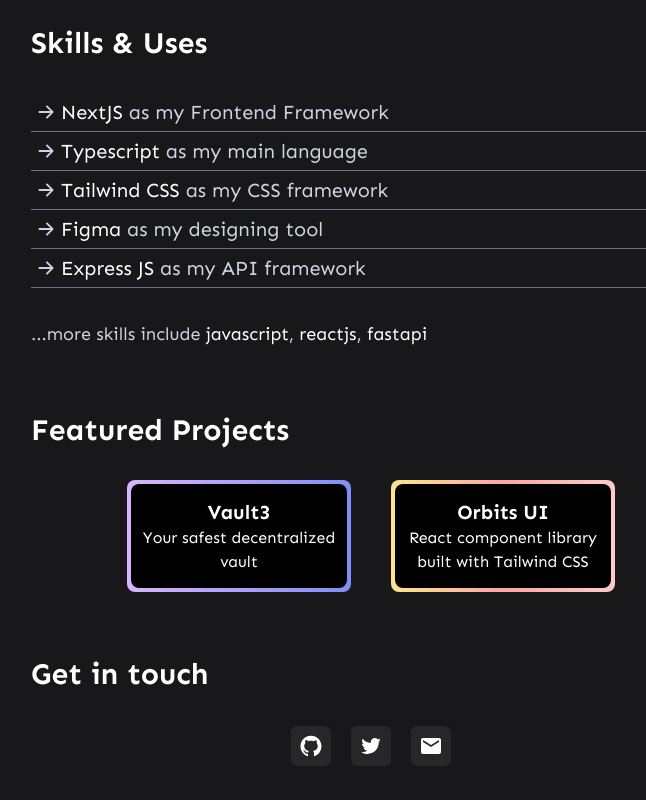
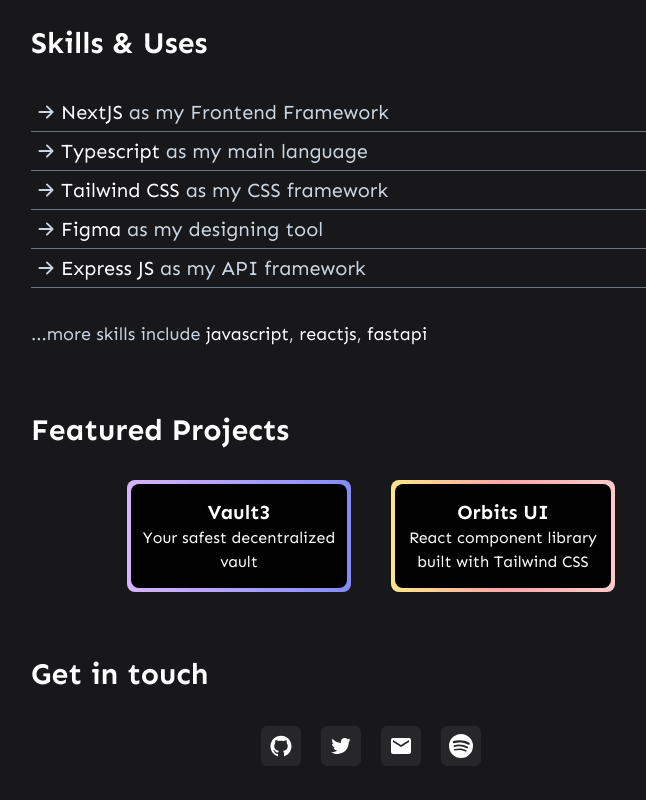
Before and after one commit to anuraglol/portfolio, a Next.js app: page / in a window 1280 px wide. Shown: the part 399-1199 px from the top of the page, without its empty margins (269-915 px from the left). Built offline with nearby package versions, Linux system fonts and the light colour scheme; no server answers.

Commit message:
chore: refactor icon imports

```diff
--- a/components/About/About.component.tsx
+++ b/components/About/About.component.tsx
@@ -1,7 +1,7 @@
 import Image from "next/image";
 import Link from "next/link";
 
-import { HiOutlineArrowNarrowRight } from "react-icons/hi";
+import { HiOutlineArrowNarrowRight } from "../Icons"
 
 const About = () => {
   return (
--- a/components/Contact/Contact.component.tsx
+++ b/components/Contact/Contact.component.tsx
@@ -1,11 +1,15 @@
-import { AiOutlineTwitter, AiOutlineGithub } from "react-icons/ai";
-import { MdEmail } from "react-icons/md";
+import {
+  BsSpotify,
+  MdEmail,
+  AiOutlineGithub,
+  AiOutlineTwitter,
+} from "../Icons";
 
 import Link from "next/link";
 
 const Contact = () => {
   return (
-    <div className="px-3 font-sen" id="contact">
+    <div className="font-sen px-3" id="contact">
       <p className="text-3xl font-bold text-white">Get in touch</p>
 
       <div className="my-8 flex flex-row justify-center gap-x-4">
@@ -41,6 +45,20 @@ const Contact = () => {
             <MdEmail />
           </a>
         </Link>
+
+        <Link
+          href="https://open.spotify.com/user/31l2fev6wn2mtzclbpvzxis3x77q"
+          passHref
+        >
+          <a
+            target="_blank"
+            rel="noopener noreferrer"
+            aria-label="mail"
+            className="rounded-lg border-2 border-zinc-900 bg-zinc-800 p-2 text-2xl text-white hover:border-white"
+          >
+            <BsSpotify />
+          </a>
+        </Link>
       </div>
     </div>
   );
--- a/components/Header/Header.component.tsx
+++ b/components/Header/Header.component.tsx
@@ -29,7 +29,7 @@ const Header: React.FC = () => {
 
   return (
     <header
-      className={`flex flex-row items-center justify-between py-8 font-jost`}
+      className={`font-jost flex flex-row items-center justify-between py-8`}
     >
       <p className="hidden sm:flex sm:flex-row sm:gap-x-4">
         <TextLink text="Home" href="#" />
--- /dev/null
+++ b/components/Icons.tsx
@@ -0,0 +1,13 @@
+import { BsSpotify, BsArrowRightShort } from "react-icons/bs";
+import { MdEmail } from "react-icons/md"
+import { AiOutlineTwitter, AiOutlineGithub } from "react-icons/ai";
+import { HiOutlineArrowNarrowRight } from "react-icons/hi"
+
+export {
+  BsSpotify,
+  MdEmail,
+  AiOutlineTwitter,
+  AiOutlineGithub,
+  HiOutlineArrowNarrowRight,
+  BsArrowRightShort,
+};
--- a/components/Skills/Skills.component.tsx
+++ b/components/Skills/Skills.component.tsx
@@ -1,11 +1,11 @@
-import { BsArrowRightShort } from "react-icons/bs";
+import { BsArrowRightShort } from "../Icons";
 
 const Skills = () => {
   return (
-    <div className="my-16 px-3 font-sen text-white" id="skills">
+    <div className="font-sen my-16 px-3 text-white" id="skills">
       <p className="text-3xl font-bold text-white">Skills & Uses</p>
 
-      <div className="text-md my-8 flex flex-col font-medium md:text-xl custom:text-lg">
+      <div className="text-md custom:text-lg my-8 flex flex-col font-medium md:text-xl">
         <p className="flex flex-row items-center border-b-[0.1px] border-gray-500 py-1 text-slate-300">
           <BsArrowRightShort size="30" />
           <span className="text-white">NextJS</span>
```
